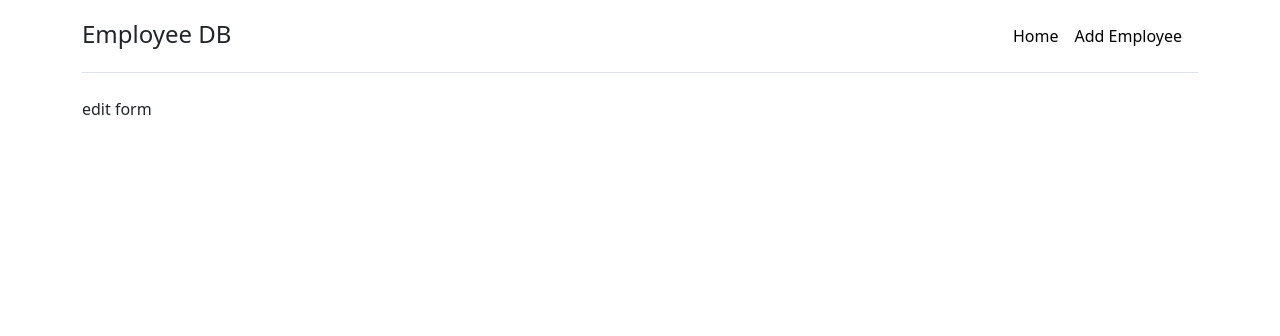
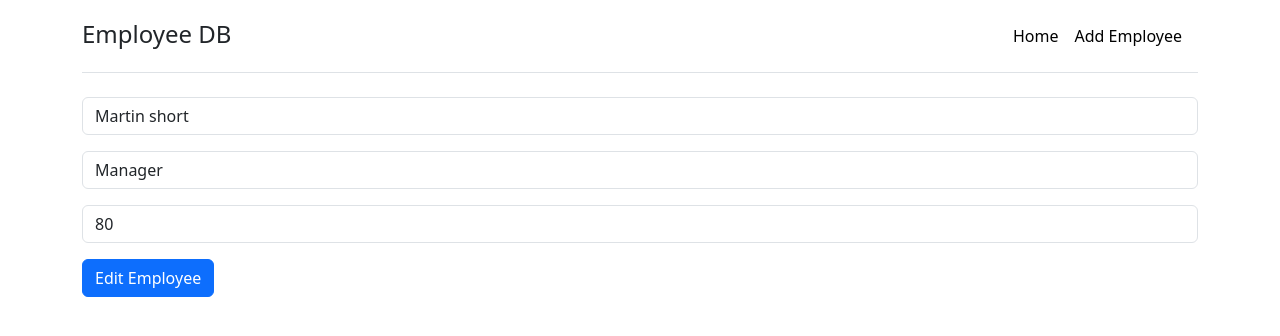
Before and after one commit to ferlobo1985/UDMY-REACT19-Next-JS-Rendering, a Next.js app: page /form/edit/1 in a window 1280 px wide. Shown: the top 336 px of the page. Built offline with nearby package versions, Linux system fonts and the light colour scheme; data requests are answered from the project's data file.

Commit message:
17-Creating the edit form
17-Creating the edit form

```diff
--- a/src/components/edit_form.js
+++ b/src/components/edit_form.js
@@ -3,9 +3,76 @@
 import * as Yup from 'yup';
 
 export default function EditForm({employee}){
+
+    const formik =  useFormik({
+        enableReinitialize: true,
+        initialValues:{
+            id:employee.id,
+            fullname: employee.fullname,
+            position: employee.position,
+            age:employee.age
+        },
+        validationSchema: Yup.object({
+            fullname: Yup.string().required('Fullname required'),
+            position:Yup.string().required('Position required'),
+            age:Yup.string().required('Age required'),
+        }),
+        onSubmit:(values)=>{
+            console.log(values)
+        }
+    })
+
+
     return(
         <>
-         edit form
+            <form onSubmit={formik.handleSubmit}>
+                <input
+                    type="text"
+                    className="form-control mb-3"
+                    id="fullname"
+                    placeholder="Enter the fullname"
+                    name="fullname"
+                    {...formik.getFieldProps('fullname')}
+                />
+                { formik.errors.fullname && formik.touched.fullname ?
+                    <div className="alert alert-warning" role="alert">
+                        { formik.errors.fullname }
+                    </div>
+                :null}
+
+                <input
+                    type="text"
+                    className="form-control mb-3"
+                    id="position"
+                    placeholder="Enter the position"
+                    name="position"
+                    {...formik.getFieldProps('position')}
+                />
+                { formik.errors.position && formik.touched.position ?
+                    <div className="alert alert-warning" role="alert">
+                        { formik.errors.position }
+                    </div>
+                :null}
+
+                <input
+                    type="text"
+                    className="form-control mb-3"
+                    id="age"
+                    placeholder="Enter the age"
+                    name="age"
+                    {...formik.getFieldProps('age')}
+                />
+                 { formik.errors.age && formik.touched.age ?
+                    <div className="alert alert-warning" role="alert">
+                        { formik.errors.age }
+                    </div>
+                :null}
+
+                <button type="submit" className="btn btn-primary mb-3">
+                    Edit Employee
+                </button>
+
+            </form>
         </>
     )
 }
```
